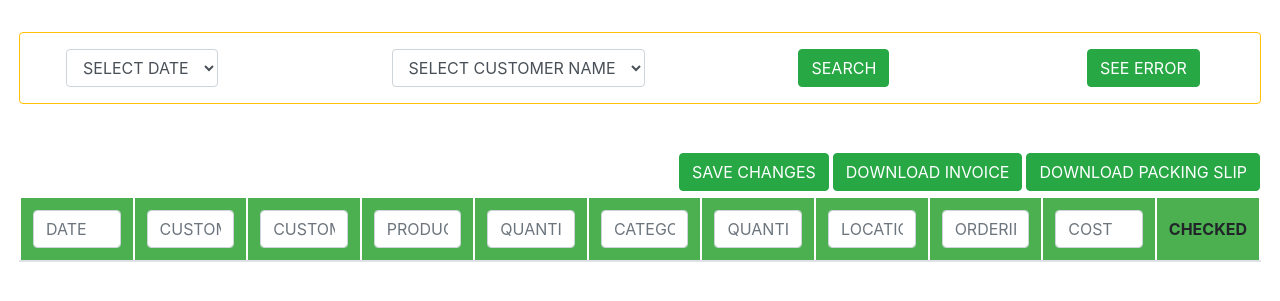
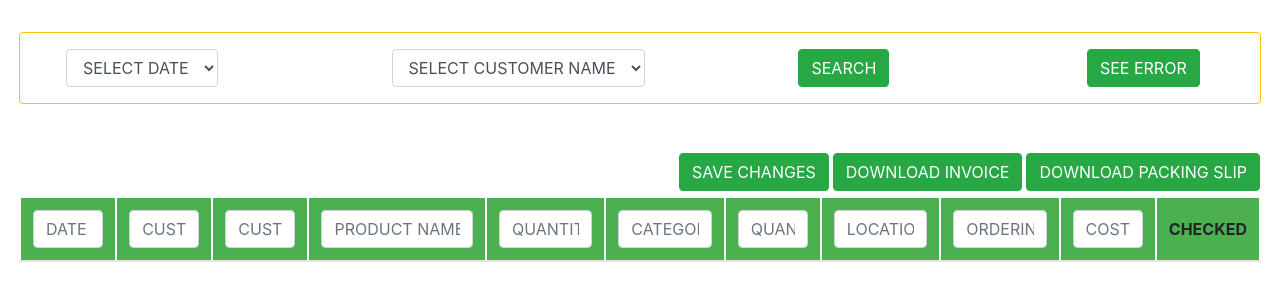
Before and after one commit to jbrathony/corephp_mysql, a PHP site: page /admin_panel.php in a window 1280 px wide. Shown: the part 174-475 px from the top of the page. Run offline with PHP 8.4, Linux system fonts and the light colour scheme; a user stored in the database is signed in; data comes from the database, SQL or seed files in the repository; tables that the repository leaves empty hold one stand-in row (values such as "Sample post"); lists and menus that the app fills with data are empty.

Commit message:
update table filter style

```diff
--- a/admin_panel.php
+++ b/admin_panel.php
@@ -151,17 +151,17 @@ $base_url = $_ENV["base_url"];
                 <table class="table table-hover table-bordered" id="order_table">
                     <thead>
                         <tr>
-                            <th><input type="text" class="form-control" id="filter0" onkeyup="tblFilter(0)" placeholder="DATE"></th>
-                            <th><input type="text" class="form-control" id="filter1" onkeyup="tblFilter(1)" placeholder="CUSTOMER NOTE"></th>
-                            <th><input type="text" class="form-control" id="filter2" onkeyup="tblFilter(2)" placeholder="CUSTOMER NAME"></th>
-                            <th><input type="text" class="form-control" id="filter3" onkeyup="tblFilter(3)" placeholder="PRODUCT NAME"></th>
-                            <th><input type="text" class="form-control" id="filter4" onkeyup="tblFilter(4)" placeholder="QUANTITY"></th>
-                            <th><input type="text" class="form-control" id="filter5" onkeyup="tblFilter(5)" placeholder="CATEGORY"></th>
-                            <th><input type="text" class="form-control" id="filter6" onkeyup="tblFilter(6)" placeholder="QUANTITY FULFILED"></th>
-                            <th><input type="text" class="form-control" id="filter7" onkeyup="tblFilter(7)" placeholder="LOCATION"></th>
-                            <th><input type="text" class="form-control" id="filter8" onkeyup="tblFilter(8)" placeholder="ORDERING"></th>
-                            <th><input type="text" class="form-control" id="filter9" onkeyup="tblFilter(9)" placeholder="COST"></th>
-                            <th>CHECKED</th>
+                            <th style="width: 8%"><input type="text" class="form-control" id="filter0" onkeyup="tblFilter(0)" placeholder="DATE"></th>
+                            <th style="width: 8%"><input type="text" class="form-control" id="filter1" onkeyup="tblFilter(1)" placeholder="CUSTOMER NOTE"></th>
+                            <th style="width: 8%"><input type="text" class="form-control" id="filter2" onkeyup="tblFilter(2)" placeholder="CUSTOMER NAME"></th>
+                            <th style="width: 15%"><input type="text" class="form-control" id="filter3" onkeyup="tblFilter(3)" placeholder="PRODUCT NAME"></th>
+                            <th style="width: 10%"><input type="text" class="form-control" id="filter4" onkeyup="tblFilter(4)" placeholder="QUANTITY"></th>
+                            <th style="width: 10%"><input type="text" class="form-control" id="filter5" onkeyup="tblFilter(5)" placeholder="CATEGORY"></th>
+                            <th style="width: 8%"><input type="text" class="form-control" id="filter6" onkeyup="tblFilter(6)" placeholder="QUANTITY FULFILED"></th>
+                            <th style="width: 10%"><input type="text" class="form-control" id="filter7" onkeyup="tblFilter(7)" placeholder="LOCATION"></th>
+                            <th style="width: 10%"><input type="text" class="form-control" id="filter8" onkeyup="tblFilter(8)" placeholder="ORDERING"></th>
+                            <th style="width: 8%"><input type="text" class="form-control" id="filter9" onkeyup="tblFilter(9)" placeholder="COST"></th>
+                            <th style="width: 5%">CHECKED</th>
                         </tr>
                     </thead>
                     <tbody>
@@ -246,7 +246,7 @@ $base_url = $_ENV["base_url"];
     <script>
         // filter by thead
         function tblFilter(index) {
-            var input, filter, tr, td, i, txtValue, selectObject;
+            var input, filter, tr, td, i, txtValue, selectObject, inputObject;
             input = $("#filter" + index).val();
             filter = input.toUpperCase();
             tr = $("#order_table tr");
@@ -258,6 +258,19 @@ $base_url = $_ENV["base_url"];
                     selectObject = td.find("select option:selected");
                     if (selectObject) {
                         txtValue = selectObject.text();
+                        if (txtValue.toUpperCase().indexOf(filter) > -1) {
+                            $(this).css("display", "");
+                        } else {
+                            $(this).css("display", "none");
+                        }
+                    }
+                });
+            } else if (index == 6) {
+                $('#order_table tbody tr').each(function() {
+                    td = $(this).find('td:eq(' + index + ')');
+                    inputObject = td.find("input");
+                    if (inputObject) {
+                        txtValue = inputObject.val();
                         if (txtValue.toUpperCase().indexOf(filter) > -1) {
                             $(this).css("display", "");
                         } else {
--- a/php/admin_panel_backend.php
+++ b/php/admin_panel_backend.php
@@ -36,16 +36,17 @@ if (isset($_POST["filter_error"])) {
     $filter_result = $mysqli->query($filter_error_query);
 }
 
-// update category by ajax call
+// update orderdata by ajax call
 if (isset($_POST['save_changes'])) {
     $ToBeUpdatedData = $_POST['save_changes'];
+    $date = date("m/d/Y");
 
     foreach ($ToBeUpdatedData as $row) {
         $field = $row['field'];
         $value = $row['value'];
         $selected_row = $row['selectedRow'];
 
-        $update_query = "UPDATE orders SET $field='$value' WHERE id='$selected_row'";
+        $update_query = "UPDATE orders SET $field='$value', date='$date' WHERE id='$selected_row'";
         $update_result = $mysqli->query($update_query);
 
         if ($update_result === TRUE) {
```
